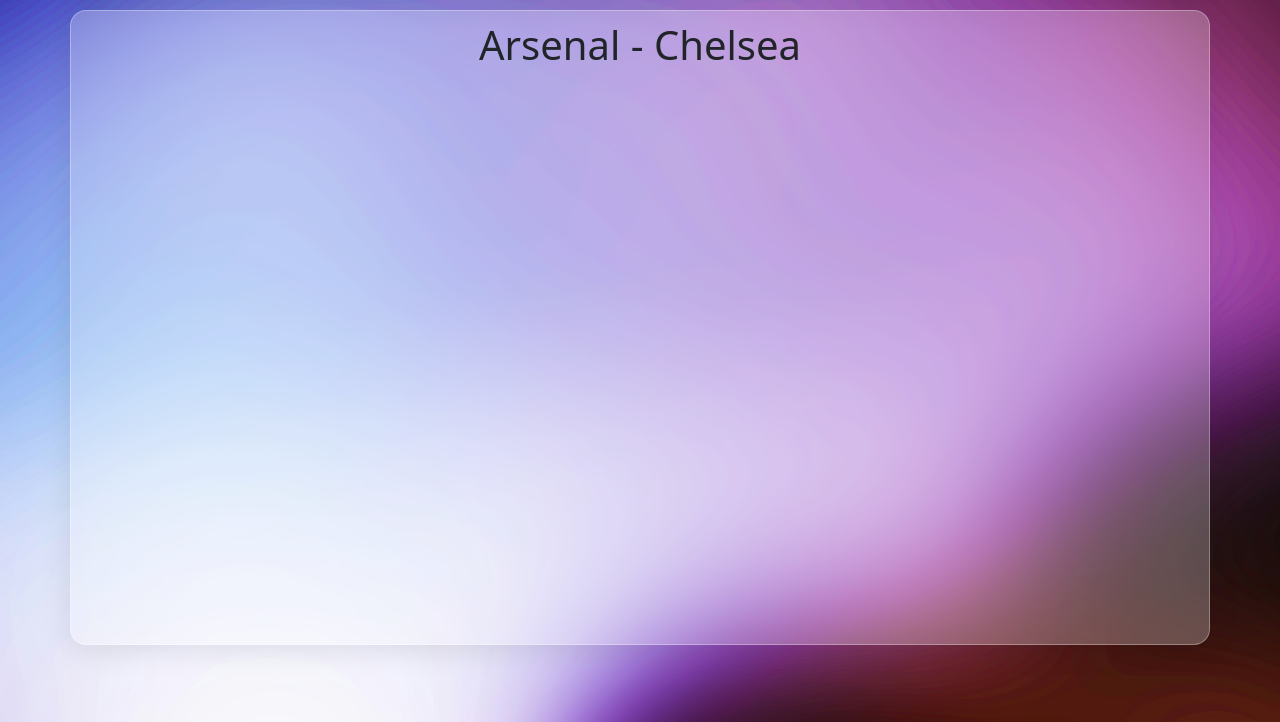
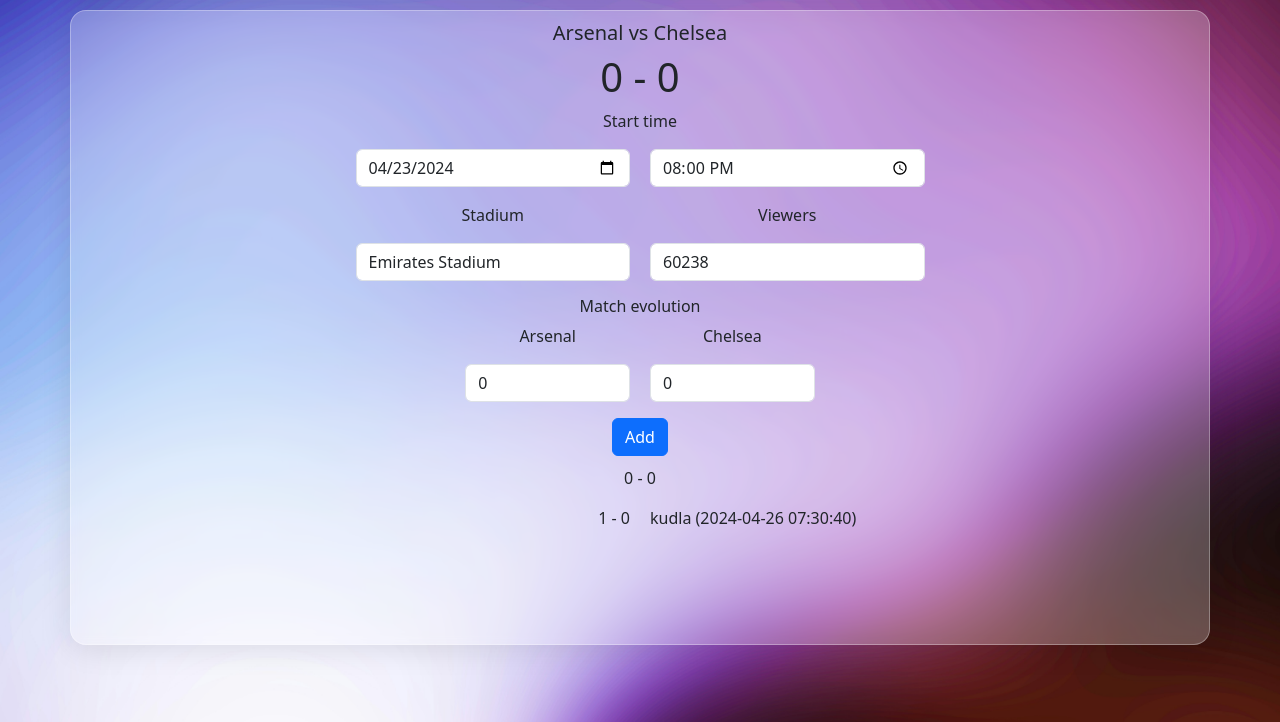
Before and after one commit to Kudl1k/skj, a Django app: page /edit-match/1 in a window 1280 px wide. Shown: the part 78-800 px from the top of the page. Run offline with Django 5.2, Linux system fonts and the light colour scheme; data comes from the database, SQL or seed files in the repository; both versions use the stored data as it was after the commit; some libraries are stand-ins or nearby versions.

Commit message:
edit_match ui

```diff
--- a/project/base/templates/base/edit_match.html
+++ b/project/base/templates/base/edit_match.html
@@ -6,8 +6,65 @@
 {% endblock %}
 
 {% block content %}
-<div class="container main-container glass-effect">
-    <h1 class="page-title">{{ match.id_team_1.name }} - {{match.id_team_2.name}}</h1>
+<div class="container-lg main-container glass-effect" >
+        <div class="col">
+            <form>
+                <h5 class="page-title">{{ match.id_team_1.name }} vs {{ match.id_team_2.name }}</h5>
+                <h1 class="page-title">{{ match.score_1 }} - {{ match.score_2 }}</h1>
+                <p class="page-title">Start time</p>
+                <div class="mb-3">
+                    <div class="row">
+                        <div class="col" style="padding-right: 10px;">
+                            <input type="date" class="form-control" style="max-width: 50%;margin-left: auto;" value="{{ match.start_time|date:'Y-m-d' }}" >
+                        </div>
+                        <div class="col" style="padding-left: 10px;">
+                            <input type="time" class="form-control" style="max-width: 50%;" value="{{ match.start_time|time:'H:i' }}" >
+                        </div>
+                    </div>
+                </div>
+                <div class="mb-3">
+                    <div class="row">
+                        <div class="col" style="padding-right: 10px;">
+                            <p style="max-width: 50%;margin-left: auto;" class="page-title">Stadium</p>
+                            <input type="text" class="form-control" style="max-width: 50%;margin-left: auto;" value="{{ match.stadium }}" >
+                        </div>
+                        <div class="col" style="padding-left: 10px;">
+                            <p style="max-width: 50%;" class="page-title">Viewers</p>
+                            <input type="text" class="form-control" style="max-width: 50%;" value="{{ match.viewers }}" >
+                        </div>
+                    </div>
+                </div>
+                <h6 class="page-title">Match evolution</h6>
+                <div class="mb-3">
+                    <div class="row">
+                        <div class="col" style="padding-right: 10px;">
+                            <p style="max-width: 30%;margin-left: auto;" class="page-title">{{ match.id_team_1.name }}</p>
+                            <input type="number" class="form-control" style="max-width: 30%;margin-left: auto;" value="{{ match.score_1 }}" >
+                        </div>
+                        <div class="col" style="padding-left: 10px;">
+                            <p style="max-width: 30%;" class="page-title">{{ match.id_team_2.name }}</p>
+                            <input type="number" class="form-control" style="max-width: 30%;" value="{{ match.score_2 }}" >
+                        </div>
+                    </div>
+                </div>
+                <div class="d-flex justify-content-center">
+                    <a href="" class="btn btn-primary" style="margin-bottom: 10px">Add</a>
+                </div>
+                <div class="page-title">
+                    <p class"page-title">0 - 0</p>
+                </div>
+                {% for match_his in match_history %}
+                    <div class="row">
+                        <div class="col" style="padding-right: 10px;">
+                            <p class="page-title" style="max-width: 50%;margin-left: auto; display: flex;align-items: right;justify-content: right;">{{match_his.new_score1}} - {{match_his.new_score2}}</p>
+                        </div>
+                        <div class="col" style="padding-left: 10px;">
+                            <p class="ml-3">{{match_his.user}} ({{match_his.modified_at|date:'Y-m-d H:i:s'}})</p>
+                        </div>
+                    </div>
+                {% endfor %}
+            </form>
+        </div>
 </div>
 
 
--- a/project/static/css/style.css
+++ b/project/static/css/style.css
@@ -68,13 +68,6 @@
     margin-top: 5px;
 }
 
-.main-container{
-    height: calc(100vh - 165px);
-    width: 90%;
-    justify-content: center;
-    padding: 10px;
-    margin-top: 5px;
-}
 
 
 .category-icon{
```
Also changed, not shown: project/db.sqlite3.
